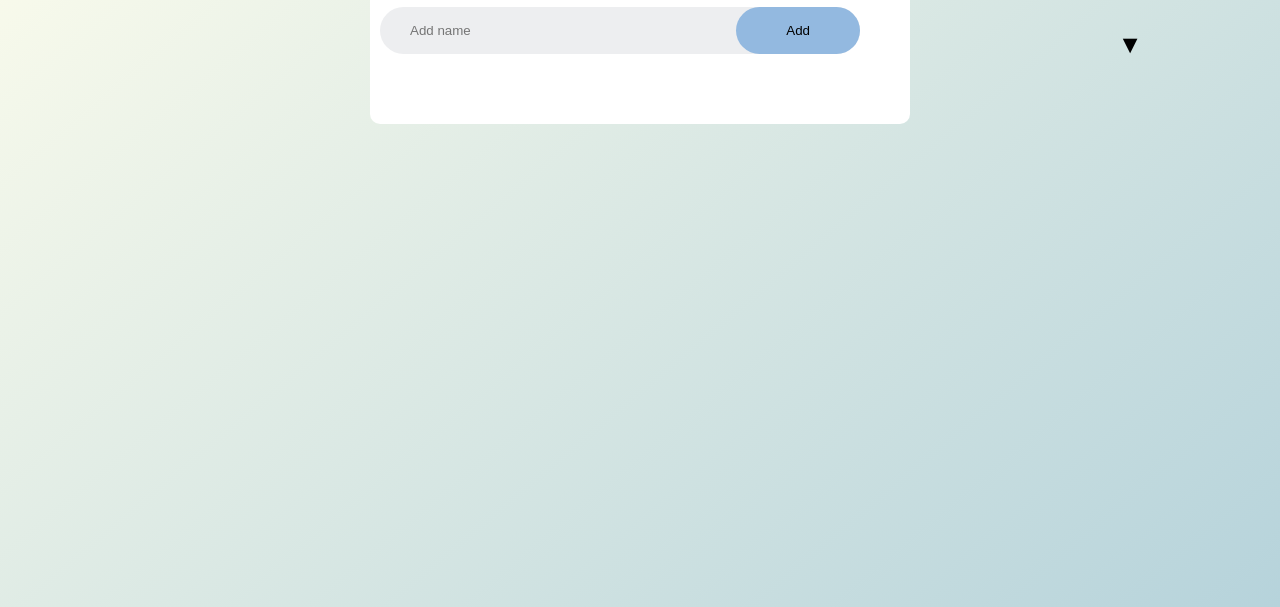
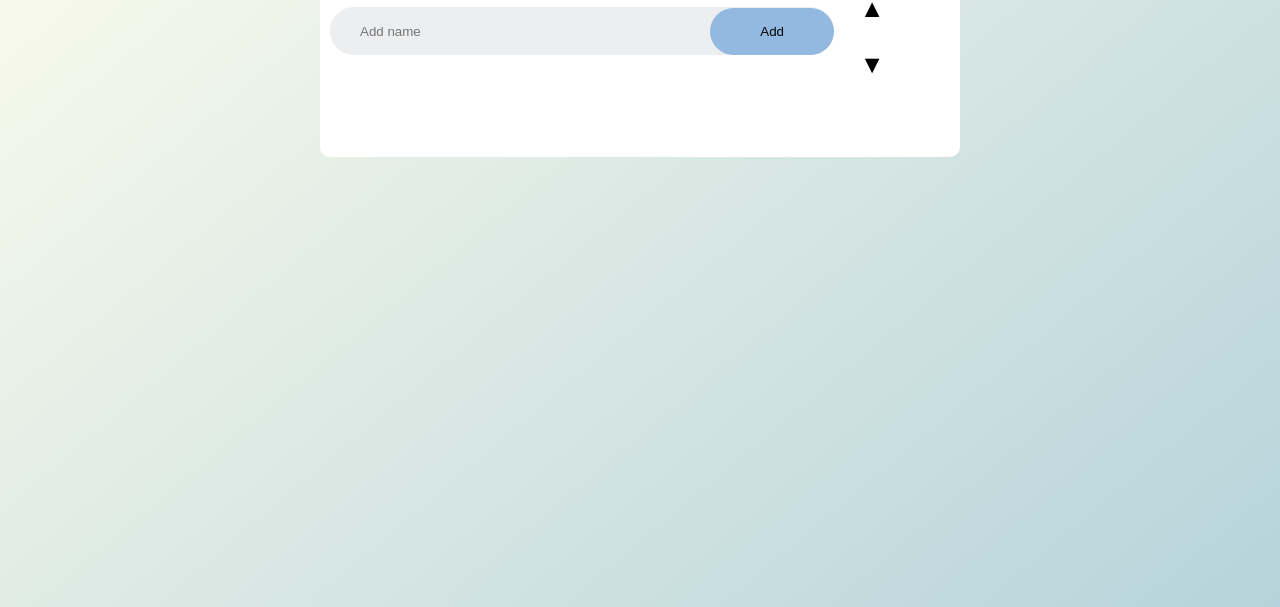
Before and after one commit to Kenzonn/simplifiedInitiativeRPG, a plain HTML site: page index.html in a window 1280 px wide. Shown: the part 193-800 px from the top of the page. Drawn offline with Linux system fonts and the light colour scheme.

Commit message:
flex box for buttons to select character

```diff
--- a/index.html
+++ b/index.html
@@ -10,17 +10,19 @@
   <div class="container">
     <div class="tracker">
         <h2>Initiative Tracker <img src="images/icon.png"></h2>
-        <div class="row">
-          <input type="text" id="input-box" placeholder="Add name">
-          <button onclick="addChar()">Add</button>
-        </div>
-        <ul id="initiative-container">
-        </ul>
-    </div>
-    <div id="side-panel">
+        <div style="display: flex; justify-content: space-between;">
+          <div class="row">
+            <input type="text" id="input-box" placeholder="Add name">
+            <button onclick="addChar()">Add</button>
+          </div>
+              <div id="side-panel">
       <button id="previous-char">&#9650;</button>
       <button id="next-char">&#9660;</button>
     </div>
+        </div>
+        <ul id="initiative-container"></ul>
+    </div>
+
   </div>
 <script src="script.js"></script>
 </body>
--- a/style.css
+++ b/style.css
@@ -11,8 +11,8 @@
     padding: 10px;
 }
 .tracker{
-    width: 100;
-    max-width: 540px;
+    width: 50vw;
+    /* max-width: 540px; */
     background: #fff;
     margin: 100px auto 20px;
     padding: 40px 50px 70px 10px;
@@ -35,6 +35,7 @@
     background: #edeef0;
     border-radius: 30px;
     padding-left: 20px;
+    width: 100%;
 }
 input{
     flex: 1;
@@ -51,6 +52,11 @@ button{
     color: fff;
     cursor: pointer;
     border-radius: 40px;
+}
+
+ul {
+
+    margin-top: 2rem;
 }
 ul li{
     list-style: none;
@@ -100,16 +106,13 @@ ul li span:hover{
     color: #555;
 }
 #side-panel {
-    position: fixed;
-    right: 75px;
     top: 185px;
-    width: 150px;
     background: transparent;
     height: 6vh;
     display: flex;
     flex-direction: column;
     justify-content: center; /* Center vertically */
-    align-items: center; /* Center horizontally */
+    align-items: flex-end; /* Center horizontally */
     padding: 10px 10px;
 }
 
@@ -127,7 +130,6 @@ ul li span:hover{
     cursor: pointer;
     display: flex; /* Enable flexbox for button content */
     justify-content: center; /* Center content horizontally in flex container */
-    align-items: center; /* Center content vertically in flex container */
 }
 
 #side-panel button:hover {
```
Also changed, not shown: 1 other file.
